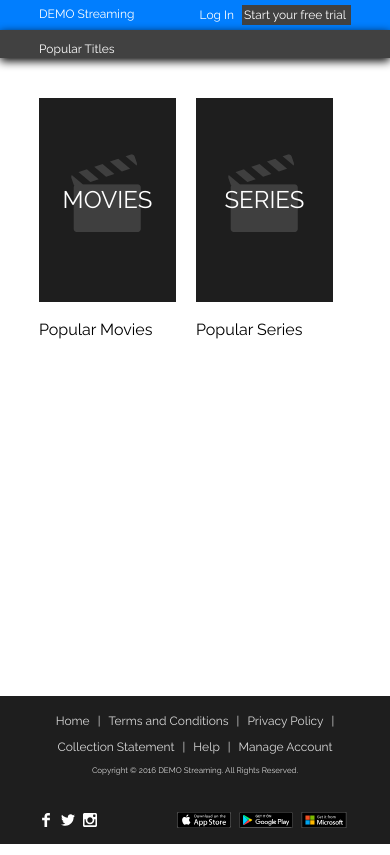
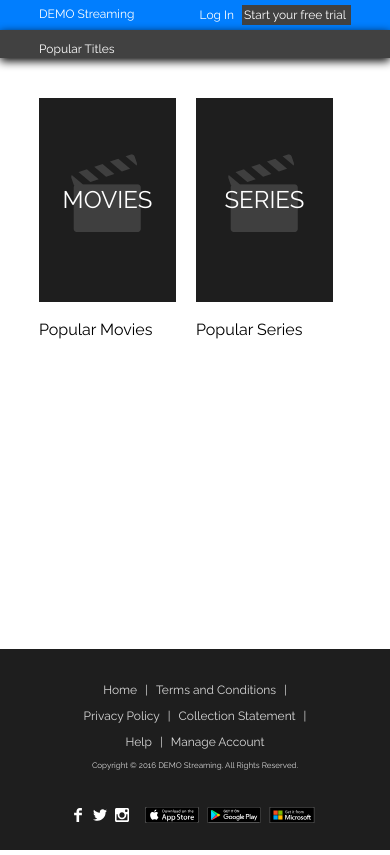
Before and after one commit to ozkalai/demo-streaming, a Next.js app: page / in a window 390 px wide. Built offline with nearby package versions, Linux system fonts and the light colour scheme.

Commit message:
fixed Content and Footer responsive

```diff
--- a/src/components/Content/Content.module.scss
+++ b/src/components/Content/Content.module.scss
@@ -1,3 +1,12 @@
 .content {
-  @apply w-4/5 mx-auto my-10;
+  overflow: scroll;
+  min-height: calc(100vh - 321px);
+
+  @apply w-4/5 mx-auto py-10;
 }
+
+@media only screen and (max-width: 768px) {
+  .content {
+    min-height: calc(100vh - 253px);
+  }
+}
--- a/src/components/Footer/Footer.module.scss
+++ b/src/components/Footer/Footer.module.scss
@@ -1,19 +1,19 @@
 .footer {
-  @apply bg-black w-4/5 mx-auto absolute bottom-0 w-full text-lightGray;
+  @apply bg-black w-4/5 mx-auto bottom-0 w-full text-lightGray h-[201px];
 
   &Wrapper {
-    @apply w-4/5 flex gap-9 flex-col mx-auto my-4 sm:my-[48px];
+    @apply w-4/5 flex gap-9 flex-col mx-auto p-8;
   }
 
   &Navigation {
-    @apply flex flex-col justify-center items-center md:justify-start md:items-start gap-2 md:gap-5 text-lightGray text-[12px] md:text-sm;
+    @apply flex flex-col justify-center items-center lg:justify-start lg:items-start gap-2 lg:gap-5 text-lightGray text-[12px] lg:text-sm;
 
     &Links {
-      @apply flex flex-wrap justify-center sm:justify-start gap-2 md:gap-4;
+      @apply flex flex-wrap justify-center sm:justify-start gap-2 lg:gap-4;
     }
 
     .copyright {
-      @apply text-[8px] md:text-sm;
+      @apply text-[8px] lg:text-sm;
     }
   }
 
@@ -21,10 +21,10 @@
     @apply flex flex-row justify-between items-center;
 
     &Social {
-      @apply flex flex-row gap-2 md:gap-5;
+      @apply flex flex-row gap-2 lg:gap-5;
 
       button {
-        @apply w-[14px] h-[14px] md:w-[30px] md:h-[30px] relative;
+        @apply w-[14px] h-[14px] lg:w-[30px] lg:h-[30px] relative;
       }
     }
 
@@ -32,11 +32,11 @@
       @apply flex;
 
       button {
-        @apply flex h-[16px] w-[54px] md:h-[40px] md:w-[135px] relative items-start;
+        @apply flex h-[16px] w-[54px] lg:h-[40px] lg:w-[135px] relative items-start;
       }
 
       .ml {
-        @apply ml-2 mr-1 md:ml-5 md:mr-2;
+        @apply ml-2 mr-1 lg:ml-5 lg:mr-2;
       }
     }
   }
```
